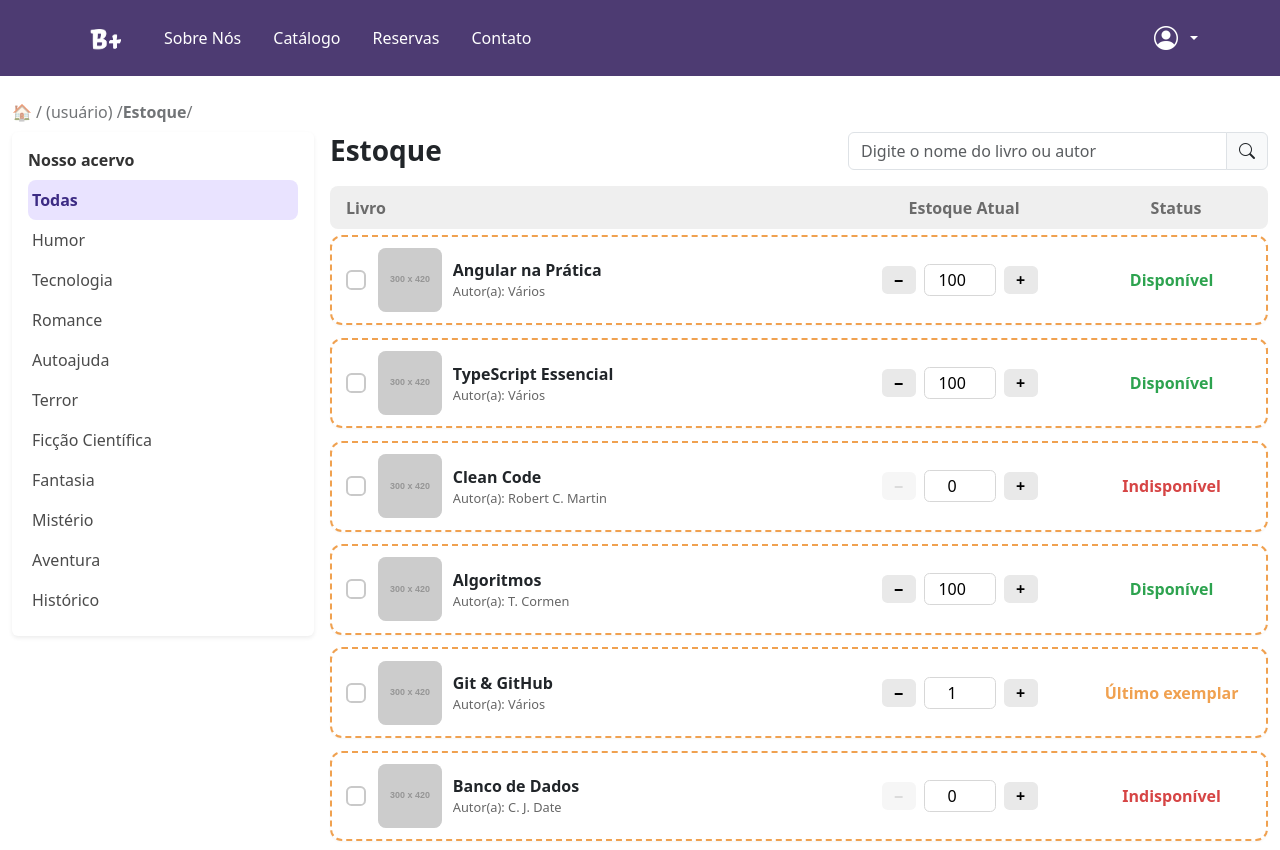
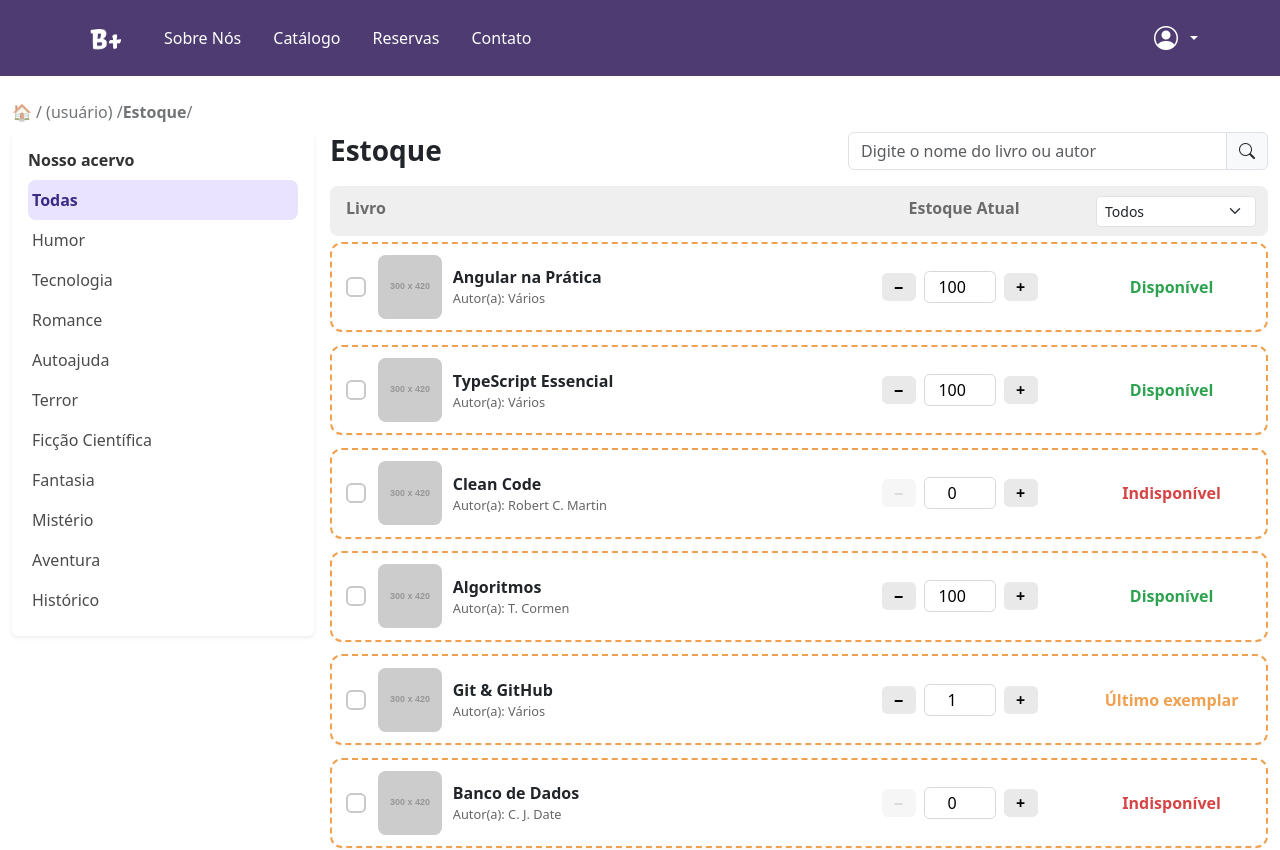
Before and after one commit to arthurrguedes/int5-biblioteca-frontend, an Angular app in the folder biblioteca-plus/: page /estoque in a window 1280 px wide. Shown: the top 850 px of the page. Built offline with nearby package versions, Linux system fonts and the light colour scheme.

Commit message:
Criação do filtro de status do livro

```diff
--- a/biblioteca-plus/src/app/pages/estoque/estoque.component.html
+++ b/biblioteca-plus/src/app/pages/estoque/estoque.component.html
@@ -1,11 +1,9 @@
 <div class="estoque-container container-xxl my-4">
-  <!-- Breadcrumb -->
   <div class="breadcrumb text-muted small mb-2">
     <span class="me-1">🏠</span> / (usuário) / <strong>Estoque</strong> / <span *ngIf="catSelecionada !== 'Todas'">{{ catSelecionada }}</span>
   </div>
 
   <div class="row g-3">
-    <!-- Sidebar -->
     <aside class="col-12 col-md-3">
       <nav class="side card border-0 shadow-sm">
         <div class="card-body py-3">
@@ -20,7 +18,6 @@
       </nav>
     </aside>
 
-    <!-- Conteúdo -->
     <main class="col-12 col-md-9">
       <div class="topbar d-flex justify-content-between align-items-center mb-3">
         <h2 class="page-title m-0">{{ tituloSecao }}</h2>
@@ -36,13 +33,19 @@
       <div class="grid-head">
         <div class="col-livro">Livro</div>
         <div class="col-estoque">Estoque Atual</div>
-        <div class="col-status">Status</div>
+        <div class="col-status d-flex align-items-center gap-2">
+          <select class="form-select form-select-sm" [(ngModel)]="statusFiltro">
+            <option value="Todos">Todos</option>
+            <option value="Disponível">Disponíveis</option>
+            <option value="Último exemplar">Últimos exemplares</option>
+            <option value="Indisponível">Indisponíveis</option>
+          </select>
+        </div>
       </div>
 
       <!-- Linhas -->
       <div class="list">
         <div class="row-item" *ngFor="let item of itensFiltrados">
-          <!-- COLUNA LIVRO -->
           <div class="col-livro">
             <label class="check">
               <input type="checkbox" [(ngModel)]="item.checked" />
@@ -57,14 +60,12 @@
             </div>
           </div>
 
-          <!-- COLUNA ESTOQUE -->
           <div class="col-estoque">
             <button class="qty-btn" (click)="dec(item)" [disabled]="(item.estoque||0) === 0">−</button>
             <input class="qty-input" type="number" [(ngModel)]="item.estoque" (blur)="blurQuantidade(item)" min="0" />
             <button class="qty-btn" (click)="inc(item)">+</button>
           </div>
 
-          <!-- COLUNA STATUS -->
           <div class="col-status">
             <span class="status" [class.ok]="statusClasse(item)==='ok'"
                                 [class.last]="statusClasse(item)==='last'"
@@ -74,7 +75,6 @@
           </div>
         </div>
 
-        <!-- Sem resultados -->
         <div class="empty" *ngIf="itensFiltrados.length === 0">
           Nenhum livro encontrado.
         </div>
--- a/biblioteca-plus/src/app/pages/estoque/estoque.component.ts
+++ b/biblioteca-plus/src/app/pages/estoque/estoque.component.ts
@@ -3,7 +3,6 @@ import { CommonModule } from '@angular/common';
 import { FormsModule } from '@angular/forms';
 import { ActivatedRoute, Router, RouterModule } from '@angular/router';
 import { CatalogDataService, Categoria, Livro } from '../../shared/catalog/data.service';
-
 
 interface StockItem {
   livro: Livro;
@@ -26,6 +25,7 @@ export class EstoquePageComponent implements OnInit {
 
   q = '';
   catSelecionada: Categoria | 'Todas' = 'Todas';
+  statusFiltro: 'Todos' | 'Disponível' | 'Último exemplar' | 'Indisponível' = 'Todos';
 
   itens: StockItem[] = [];
 
@@ -36,18 +36,12 @@ export class EstoquePageComponent implements OnInit {
   ) {}
 
   ngOnInit(): void {
-    // cria estoque inicial (exemplo)
     const base = this.data.list();
-    this.itens = [
-      ...base.map((l): StockItem => ({
-        livro: l,
-        // só para demonstrar os 3 estados
-        estoque:
-          l.id % 5 === 0 ? 1 : (l.id % 3 === 0 ? 0 : 100),
-      }))
-    ];
+    this.itens = base.map((l): StockItem => ({
+      livro: l,
+      estoque: l.id % 5 === 0 ? 1 : (l.id % 3 === 0 ? 0 : 100),
+    }));
 
-    // aplica categoria da URL (?cat=)
     this.route.queryParamMap.subscribe(map => {
       const qp = (map.get('cat') ?? '').toLowerCase();
       const cat = this.categorias.find(c => c.toLowerCase() === qp);
@@ -55,7 +49,6 @@ export class EstoquePageComponent implements OnInit {
     });
   }
 
-  // ———— FILTROS ————
   selecionarCategoria(cat: Categoria | 'Todas') {
     this.catSelecionada = cat;
     this.router.navigate([], {
@@ -76,9 +69,11 @@ export class EstoquePageComponent implements OnInit {
 
   get itensFiltrados(): StockItem[] {
     let arr = this.itens;
+
     if (this.catSelecionada !== 'Todas') {
       arr = arr.filter(i => i.livro.categoria === this.catSelecionada);
     }
+
     const t = this.q.trim().toLowerCase();
     if (t) {
       arr = arr.filter(i =>
@@ -86,10 +81,14 @@ export class EstoquePageComponent implements OnInit {
         i.livro.autor.toLowerCase().includes(t)
       );
     }
+
+    if (this.statusFiltro !== 'Todos') {
+      arr = arr.filter(i => this.statusTexto(i) === this.statusFiltro);
+    }
+
     return arr;
   }
 
-  // ———— QUANTIDADE / STATUS ————
   inc(item: StockItem) { item.estoque = Math.max(0, (item.estoque ?? 0) + 1); }
   dec(item: StockItem) { item.estoque = Math.max(0, (item.estoque ?? 0) - 1); }
   blurQuantidade(item: StockItem) {
```
